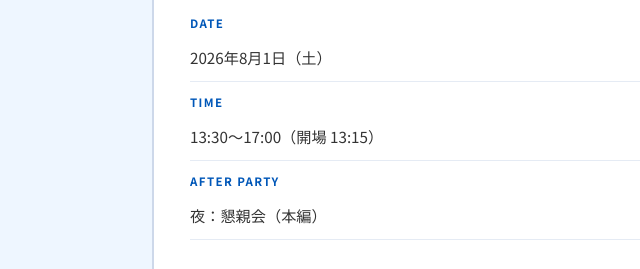
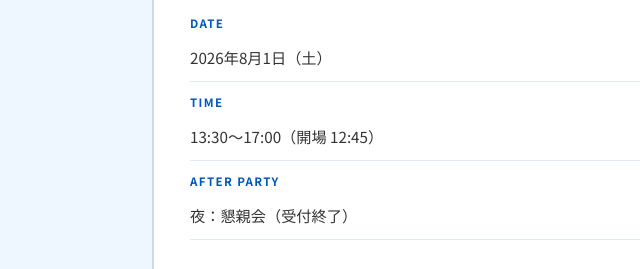
Before and after one commit to 109-lab/seminar, a plain HTML site: page index.html in a window 1280 px wide. Shown: the part 5131-5400 px from the top of the page, 58-698 px from the left. Drawn offline with Linux system fonts and the light colour scheme.

Commit message:
会場案内の開場時間・懇親会表記を更新

```diff
--- a/index.html
+++ b/index.html
@@ -967,9 +967,9 @@
           <dt>Date</dt>
           <dd>2026年8月1日（土）</dd>
           <dt>Time</dt>
-          <dd>13:30〜17:00（開場 13:15）</dd>
+          <dd>13:30〜17:00（開場 12:45）</dd>
           <dt>After Party</dt>
-          <dd>夜：懇親会（本編）</dd>
+          <dd>夜：懇親会（受付終了）</dd>
         </dl>
       </div>
       <iframe src="https://www.google.com/maps/embed?pb=!1m18!1m12!1m3!1d3305.311791034507!2d133.01370257452487!3d34.06152077315348!2m3!1f0!2f0!3f0!3m2!1i1024!2i768!4f13.1!3m3!1m2!1s0x35503a771050c38f%3A0x66fa59d018d3f869!2z44OG44Kv44K544Od44O844OI5LuK5rK7!5e0!3m2!1sja!2sjp!4v1780926324978!5m2!1sja!2sjp" width="100%" height="280" style="border:0; border-radius:4px; display:block;" allowfullscreen="" loading="lazy" referrerpolicy="no-referrer-when-downgrade"></iframe>
```
